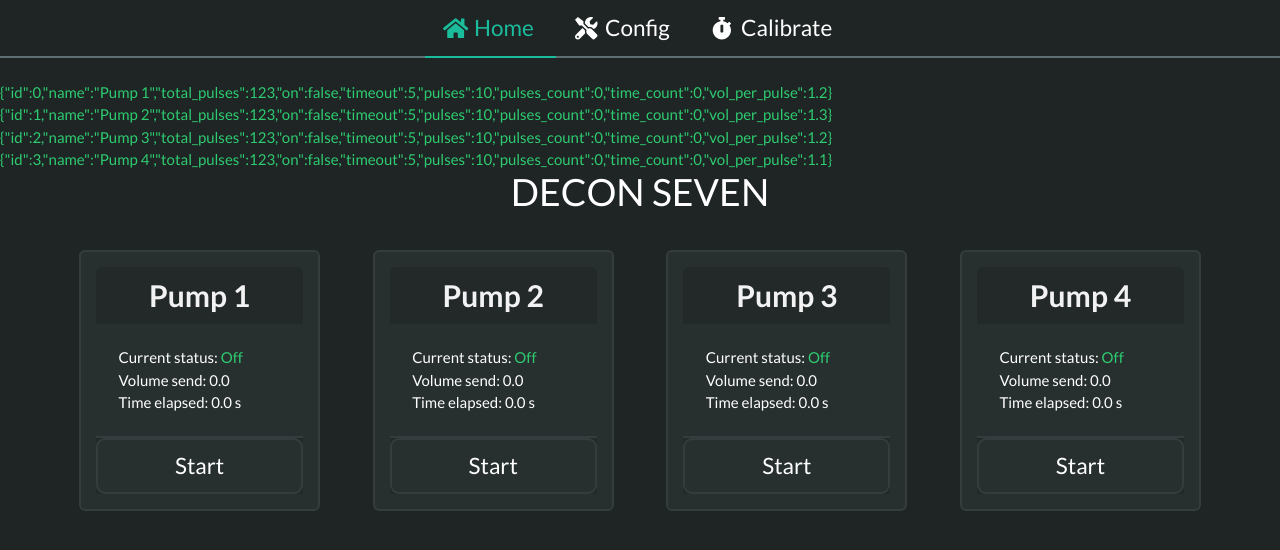
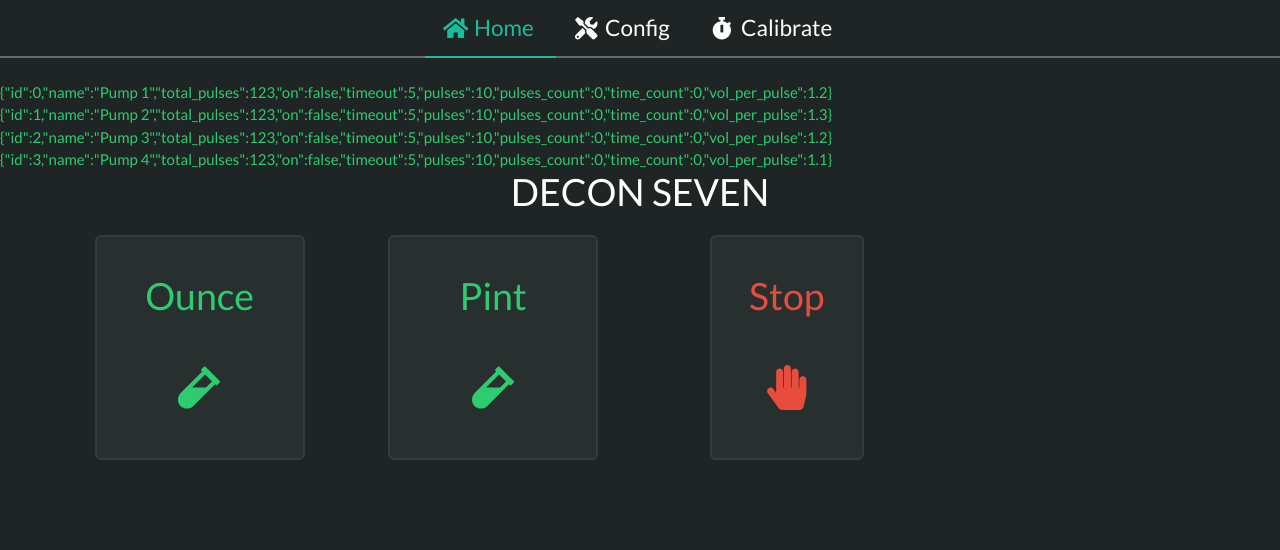
Before and after one commit to FrancoRosa/pumps-control, a React (Create React App) app: page /home in a window 1280 px wide. Shown: the top 550 px of the page. Built offline with nearby package versions, Linux system fonts and the light colour scheme; no server answers.

Commit message:
Refector home logic

```diff
--- a/src/components/Config.jsx
+++ b/src/components/Config.jsx
@@ -39,7 +39,7 @@ const Config = () => {
     { id: 3, pulses_per_volume: 7, timeout: 8 },
   ]
 
-  const [recipes, setRecipes] = useState(savedRecipes)
+  const [recipes, setRecipes] = useLocalStorage('recipes', savedRecipes)
   const [recipe, setRecipe] = useState(recipes[0])
   const [name, setName] = useState(recipes[0].name)
   const [calibrations, setCalibrations] = useLocalStorage('calibrations', calibrationsInit)
--- a/src/components/Home.jsx
+++ b/src/components/Home.jsx
@@ -1,7 +1,9 @@
 import { useContext, useEffect,  } from 'react';
-import { startControlledPump } from '../api/api';
+import { startControlledPump, startPump, stopPump } from '../api/api';
 import { PumpsContext } from '../js/PumpsContext';
-import CardHome from './CardHome'
+import { useLocalStorage } from '../js/useLocalStorage';
+import { faPlus, faVial, faHandPaper } from '@fortawesome/free-solid-svg-icons';
+import { FontAwesomeIcon } from '@fortawesome/react-fontawesome';
 
 const Home = () => {
 
@@ -11,13 +13,76 @@ const Home = () => {
 
   const {pumps, setPumps} = useContext(PumpsContext)
 
+  const calibrationsInit = [
+    { id: 0, pulses_per_volume: 6, timeout: 8 },
+    { id: 1, pulses_per_volume: 6, timeout: 8 },
+    { id: 2, pulses_per_volume: 7, timeout: 8 },
+    { id: 3, pulses_per_volume: 7, timeout: 8 },
+  ]
+  const savedRecipes = [
+    {
+      name: 'Ounce',
+      pumps: [
+        { id: 0, volume: 6}, { id: 1, volume: 7}, { id: 2, volume: 8}, { id: 3, volume: 9},
+      ]
+    },
+    {
+      name: 'Pint',
+      pumps: [
+        { id: 0, volume: 1}, { id: 1, volume: 2}, { id: 2, volume: 3}, { id: 3, volume: 4},
+      ]
+    }
+  ]
+
+  const [calibrations, setCalibrations] = useLocalStorage('calibrations', calibrationsInit)
+  const [recipes, setRecipes] = useLocalStorage('recipes', savedRecipes)
+
+
+  const startRecipe = recipe => {
+    // Update pumps time and pulses (calculating values)
+    const newPumps = [...pumps]
+    newPumps.forEach((pump, index) => {
+      pump.timeout = calibrations[index].timeout*recipe.pumps[index].volume
+      pump.pulses = calibrations[index].pulses_per_volume*recipe.pumps[index].volume
+    })
+    setPumps(newPumps)
+    newPumps.forEach(pump => {
+      startPump(pump)
+    });
+  }
+
+  const stopRecipe = () => {
+    pumps.forEach(pump => {
+      stopPump(pump)
+    });
+  }
+
   return (
     <>
       <h1 className="title is-2 has-text-centered">DECON SEVEN</h1>
       <div className="columns">
-        {pumps.map(pump => (
-          <CardHome key={pump.id} pump={pump} handleClick={() => handleClick(pump)}/>
-        ))}
+          {recipes.map(recipe => (
+            <div className="column is-one-quarter is-flex is-flex-centered">
+              <div className="card is-flex-direction-column is-flex-centered home-card">
+                <a onClick={() => startRecipe(recipe)}>
+                  <p className="has-text-success title is-2 is-large m-4 has-text-centered">{recipe.name}</p>
+                  <div className="title is-1 has-text-centered m-4 has-text-success">
+                    <FontAwesomeIcon icon={faVial} />
+                  </div>
+                </a>
+              </div>
+            </div>
+          ))}
+        <div className="column is-one-quarter is-flex is-flex-centered">
+          <div className="card is-flex-direction-column is-flex-centered">
+            <a onClick={stopRecipe}>
+              <p className="has-text-danger title is-2 is-large m-4">Stop</p>
+              <div className="title is-1 has-text-centered m-4 has-text-danger">
+                <FontAwesomeIcon icon={faHandPaper} />
+              </div>
+            </a>
+          </div>
+        </div>
       </div>
     </>
   )
--- a/src/css/style.css
+++ b/src/css/style.css
@@ -6,8 +6,17 @@
   align-items: center;
 }
 
+.is-flex-centered {
+  justify-content: center;
+  align-items: center;
+}
+
 .is-flex-direction-column {
   flex-direction: column;
+}
+
+.is-flex-direction-row {
+  flex-direction: row
 }
 
 .is-justify-content-space-between	{
@@ -20,6 +29,10 @@
 
 .full-width {
   width: 100vw;
+}
+
+.home-card {
+  min-width: 14em;
 }
 
 .no-frame-input {
```
